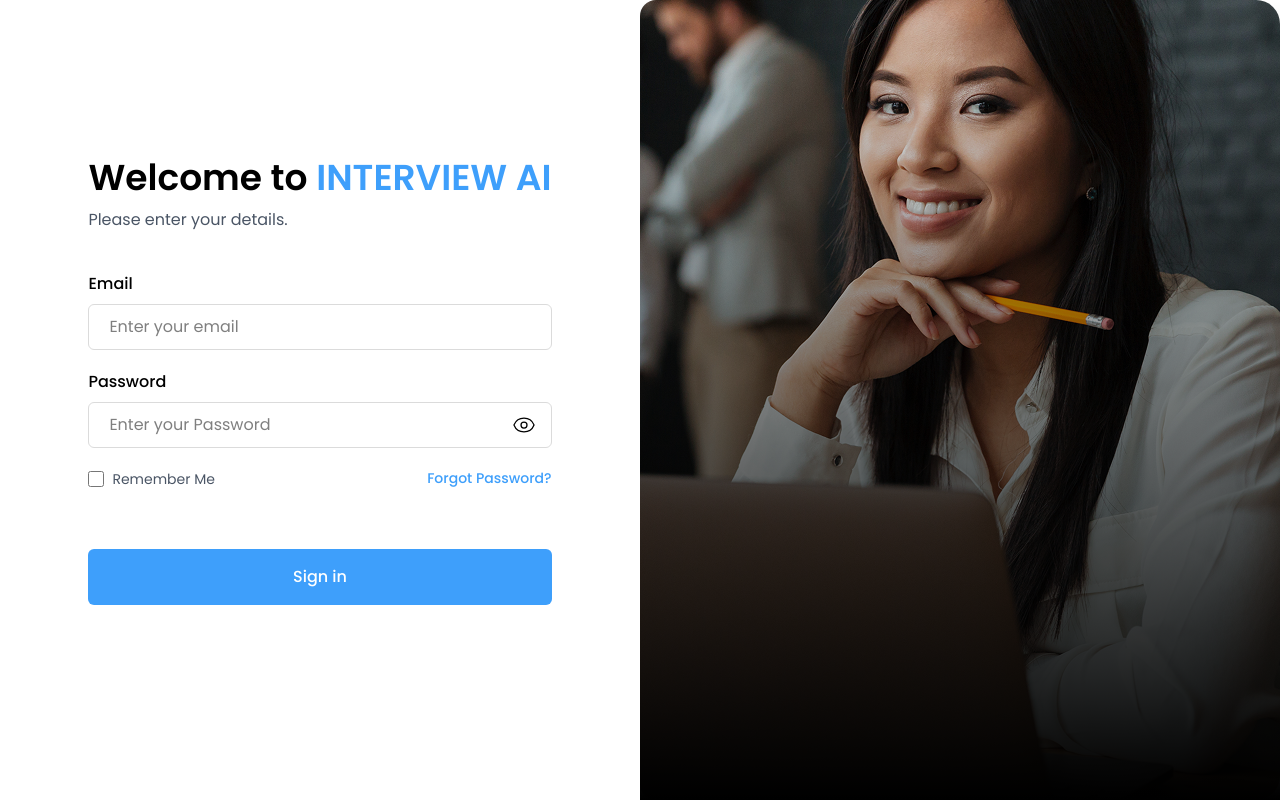
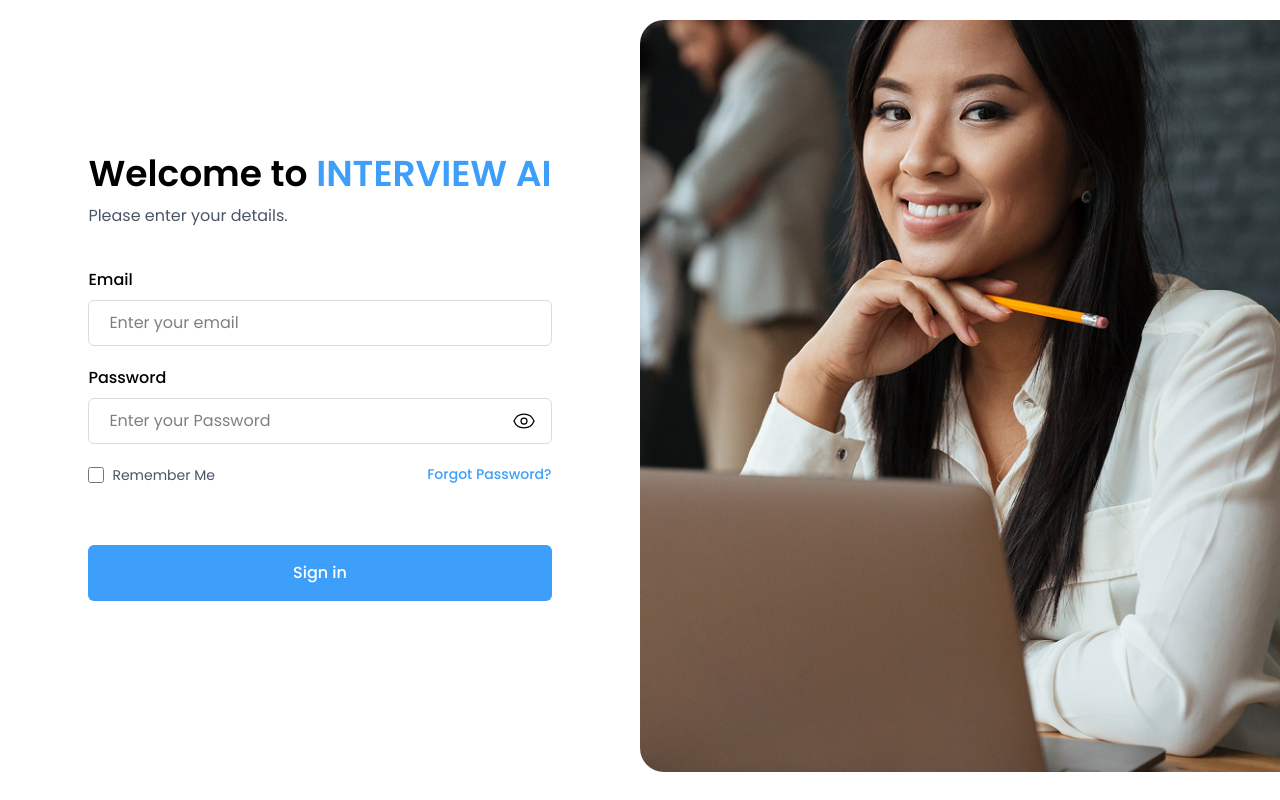
Before and after one commit to Nanthakumar-Cueverz/Job-Dashboard-Management, a React (Vite) app: page /login in a window 1280 px wide. Built offline with nearby package versions, Linux system fonts and the light colour scheme; the HTML template or start-up script is replaced by a standard one.

Commit message:
Update a Login Page

```diff
--- /dev/null
+++ b/src/components/ui/SideBar.jsx
@@ -0,0 +1,7 @@
+import React from 'react';
+
+const SideBar = () => {
+    return <div>SideBar</div>;
+};
+
+export default SideBar;
--- a/src/index.css
+++ b/src/index.css
@@ -62,6 +62,12 @@
     button {
         cursor: pointer !important;
     }
+    input:-webkit-autofill,
+    input:-webkit-autofill:hover,
+    input:-webkit-autofill:focus,
+    input:-webkit-autofill:active {
+        -webkit-box-shadow: 0 0 0 30px white inset !important;
+    }
 }
 
 @layer utilities {
--- a/src/pages/Login.jsx
+++ b/src/pages/Login.jsx
@@ -12,9 +12,9 @@ const Login = () => {
     };
     return (
         <section class='bg-white'>
-            <div className='lg:w-full xl:max-w-7xl mx-auto'>
+            <div className='lg:w-full xl:max-w-7xl m-auto'>
                 <div class='grid grid-cols-1 lg:grid-cols-2'>
-                    <div class='flex items-center justify-center px-4 py-10 bg-white sm:px-6 lg:px-8 sm:py-16 lg:py-24'>
+                    <div class='flex items-center justify-center px-4 bg-white'>
                         <div class=''>
                             <h2 class='text-3xl font-semibold leading-tight text-black sm:text-4xl'>
                                 Welcome to <span className='text-primary'>INTERVIEW AI</span>
@@ -68,15 +68,12 @@ const Login = () => {
                             </div>
                         </div>
                     </div>
-                    <div>
-                        <div class='relative flex items-end justify-center'>
-                            <img
-                                class='object-none w-full h-screen lg:rounded-l-2xl xl:rounded-r-3xl'
-                                src={SigninImage}
-                                alt=''
-                            />
-                            <div class='absolute inset-0 bg-gradient-to-t from-black to-transparent'></div>
-                        </div>
+                    <div className='my-auto flex py-5'>
+                        <img
+                            class='object-cover  w-full h-[94vh] ml-auto flex rounded-l-3xl '
+                            src={SigninImage}
+                            alt=''
+                        />
                     </div>
                 </div>
             </div>
```
